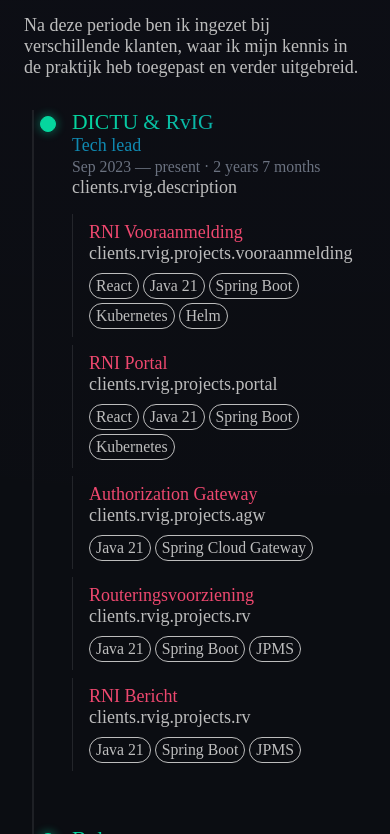
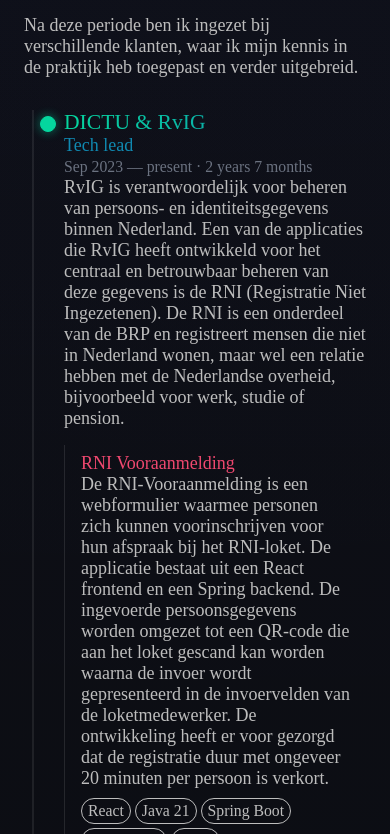
Before and after one commit to mhollink/portfolio, a React app: page / in a window 390 px wide. Shown: the part 3950-4784 px from the top of the page. Built offline with nearby package versions, Linux system fonts and the light colour scheme; the HTML template or start-up script is replaced by a standard one.

Commit message:
Complete the timeline of experiences

```diff
--- a/src/components/sections/experiences/clients.ts
+++ b/src/components/sections/experiences/clients.ts
@@ -37,11 +37,6 @@
             },
             {
                 title: 'Routeringsvoorziening',
-                description: 'rvig.projects.rv',
-                technologies: ['Java 21', 'Spring Boot', 'JPMS'],
-            },
-            {
-                title: 'RNI Bericht',
                 description: 'rvig.projects.rv',
                 technologies: ['Java 21', 'Spring Boot', 'JPMS'],
             },
--- a/src/i18n/locales/nl/translation.json
+++ b/src/i18n/locales/nl/translation.json
@@ -53,6 +53,13 @@
     "timeline-start": "Na deze periode ben ik ingezet bij verschillende klanten, waar ik mijn kennis in de praktijk heb toegepast en verder uitgebreid.",
     "clients": {
       "rvig": {
+        "description": "RvIG is verantwoordelijk voor beheren van persoons- en identiteitsgegevens binnen Nederland. Een van de applicaties die RvIG heeft ontwikkeld voor het centraal en betrouwbaar beheren van deze gegevens is  de RNI (Registratie Niet Ingezetenen). De RNI is een onderdeel van de BRP en registreert mensen die niet in Nederland wonen, maar wel een relatie hebben met de Nederlandse overheid, bijvoorbeeld voor werk, studie of pension.",
+        "projects": {
+          "vooraanmelding": "De RNI-Vooraanmelding is een webformulier waarmee personen zich kunnen voorinschrijven voor hun afspraak bij het RNI-loket. De applicatie bestaat uit een React frontend en een Spring backend. De ingevoerde persoonsgegevens worden omgezet tot een QR-code die aan het loket gescand kan worden waarna de invoer wordt gepresenteerd in de invoervelden van de loketmedewerker. De ontwikkeling heeft er voor gezorgd dat de registratie duur met ongeveer 20 minuten per persoon is verkort.",
+          "portal": "Een natuurlijk vervolg van de RNI-Vooraanmelding is het RNI-Portal. Het portal is een webapplicatie die personen helpt om hun persoonsgegevens in te zien en te wijzigen. De applicatie bestaat wederom uit een React frontend en een Spring backend. Gebruikers kunnen op het portal inloggen met DigiD waarna ze hun adres en contactgegevens kunnen wijzigen.",
+          "agw": "Om er voor te zorgen dat de gebruiker veilig kan inloggen op het RNI-Portal heeft het team met behulp van Spring Cloud een gateway ontwikkeld. Deze gateway is gekoppeld met een IDP die tokens uitgeeft waarin gebruikersgegevens staan. De gateway koppelt de tokens vervolgens aan een een sessie cookie.\n\n De gateway is dermate omgevings-onafhankelijk opgezet dat deze door RvIG/DICTU als generiek bouwblok voor andere applicaties beschikbaar is gesteld.",
+          "rv": "Wanneer er bij de Raad van de Rechtspraak een uitspraak gedaan wordt over het gezag over een minderjarig kind, moet er een aanpassing gedaan worden in de BRP. Om dit te bewerkstelligen moet de gemeente waar het kind is ingeschreven een wijziging doen op de persoonslijst van het kind. Om de wijziging bij de gemeente door te laten voeren wordt er een bericht in de Berichten-API klaargezet. Dit bericht wordt door de Routeeringsvoorziening opgepakt die het verreikt en doorstuurt naar de gemeente van inschrijving."
+        }
       },
       "bol": {
         "description": "Bol.com bestaat uit veel verschillende afdelingen die elk een eigen steentje bijdragen aan de online webwinkel. In de bijna 2 jaar die ik bij Bol.com mee heb mogen draaien heb ik op 2 van deze afdelingen gewerkt. Allereerst op de Product Catalog afdeling waar de werkzaamheden zich voornamelijk richten op de data die gepresenteerd wordt op de website. In de 2de periode heb meegewerkt op de Fintech afdeling waar een migratie van de betaalstraat gaande was.",
--- a/src/styles/blocks/_timeline.scss
+++ b/src/styles/blocks/_timeline.scss
@@ -39,12 +39,17 @@
 
     &__content {
       padding-left: 32px;
+      white-space: pre-line;
     }
 
     &__projects {
-      display: flex;
-      flex-direction: column;
+      display: grid;
+      grid-template-columns: 1fr 1fr;
       margin-top: 16px;
+
+      & > *:only-child {
+        grid-column: 1 / -1; /* span both columns */
+      }
 
       .client-project {
         padding: 8px 16px 8px;
@@ -61,12 +66,16 @@
   }
 
 
-  @media (max-width: 768px) {
+  @media (max-width: 900px) {
     padding-left: 16px;
 
-    .timeline-item {
-      .timeline-content {
+    .timeline__item {
+      &__content {
         padding-left: 24px;
+      }
+
+      &__projects {
+        grid-template-columns: 1fr;
       }
     }
   }
```
